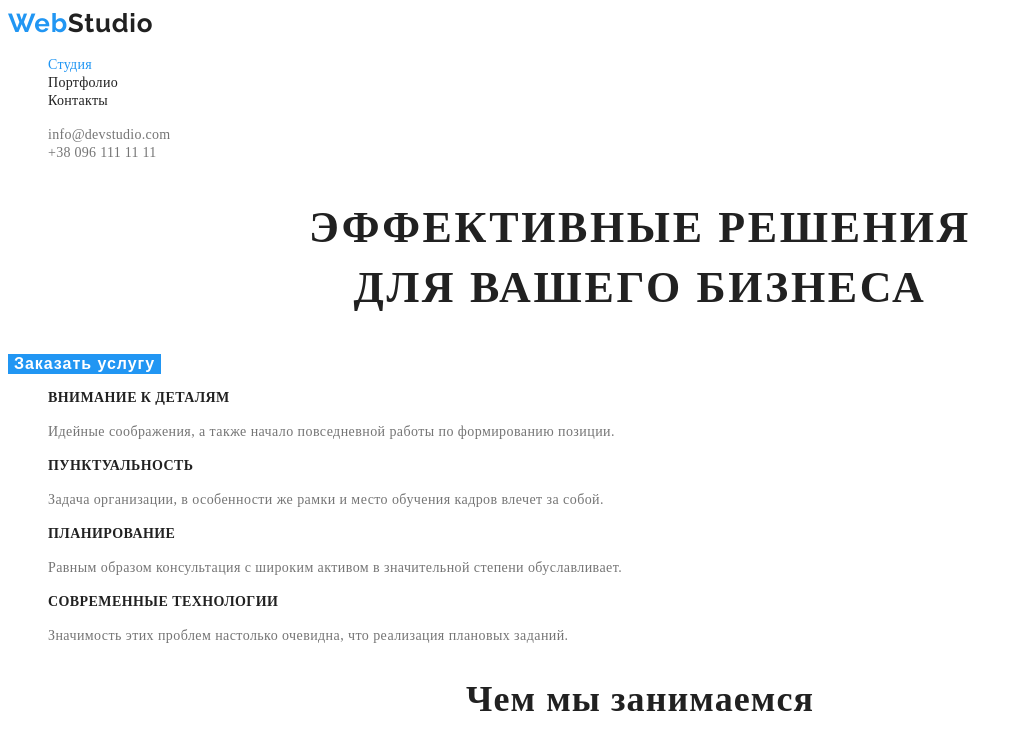
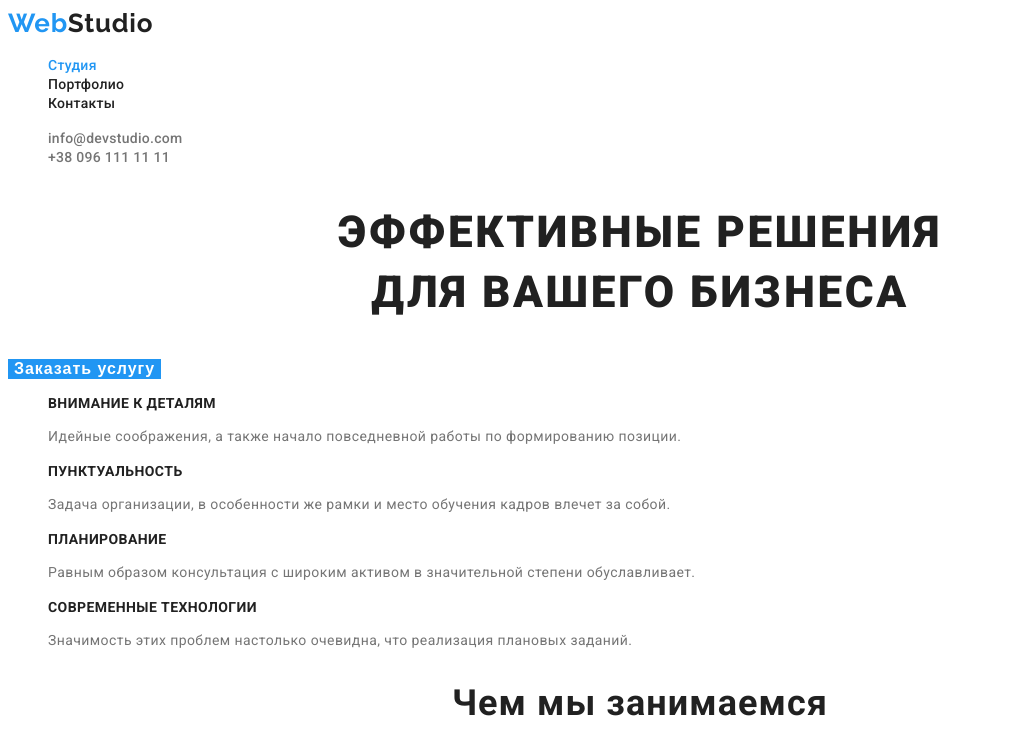
Before and after one commit to DarynaL/goit-markup-hw-02, a plain HTML site: page index.html in a window 1280 px wide. Shown: the top 747 px of the page, without its empty margins (0-1023 px from the left). Drawn offline with Linux system fonts and the light colour scheme.

Commit message:
Исправлены комментарии по домашней работе

```diff
--- a/css/styles.css
+++ b/css/styles.css
@@ -1,8 +1,9 @@
 :root {
-  --main-font: "Roboto", "Helvetica Neue", "Roboto", "Verdana",
-    "Tahoma" sans-serif;
+  --main-font: "Roboto", sans-serif;
   --secondary-font: "Raleway", sans-serif;
   --accent-color: #2196f3;
+  --main-color: #212121;
+  --secondary-color: #757575;
 }
 .list {
   list-style: none;
@@ -14,7 +15,7 @@
 body {
   font-family: var(--main-font);
   font-weight: 500;
-  color: #212121;
+  color: var(--main-color);
 }
 
 /* ====== HEADER ======= */
@@ -29,14 +30,14 @@ body {
   text-decoration: none;
 }
 .logo-text {
-  color: #212121;
+  color: var(--main-color);
 }
 
 .menu-link {
   font-size: 14px;
   line-height: 1.15;
   letter-spacing: 0.02em;
-  color: #212121;
+  color: var(--main-color);
 }
 .menu-link:hover,
 .menu-link:focus {
@@ -51,7 +52,7 @@ body {
   font-size: 14px;
   line-height: 1.15px;
   letter-spacing: 0.02em;
-  color: #757575;
+  color: var(--secondary-color);
 }
 .contact-link:hover,
 .contact-link:focus {
@@ -128,7 +129,7 @@ body {
   font-size: 14px;
   line-height: 1.7;
   letter-spacing: 0.03em;
-  color: #757575;
+  color: var(--secondary-color);
 }
 /* ====== END FEATURES ======*/
 
@@ -151,7 +152,7 @@ body {
   font-size: 16px;
   line-height: 1.19;
   letter-spacing: 0.03em;
-  color: #757575;
+  color: var(--secondary-color);
 }
 /* ====== END SERVICES ======*/
 
@@ -178,7 +179,7 @@ body {
   background-color: var(--accent-color);
 }
 .portfolio-link:visited {
-  color: #212121;
+  color: var(--main-color);
 }
 .portfolio-subtitle {
   font-weight: 700;
@@ -191,7 +192,7 @@ body {
   font-size: 16px;
   line-height: 1.87;
   letter-spacing: 0.03em;
-  color: #757575;
+  color: var(--secondary-color);
 }
 
 /* ==================== END OF PORTFOLIO PAGE =====================*/
```
